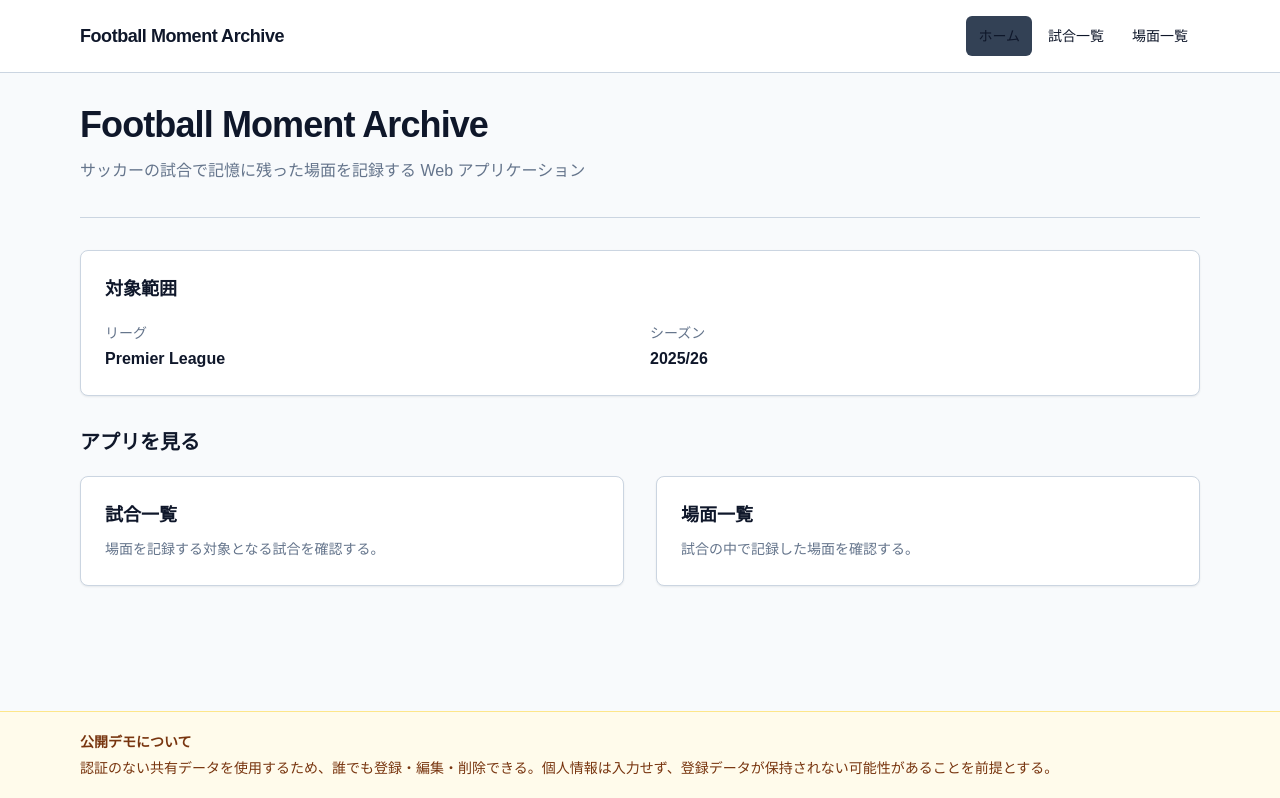
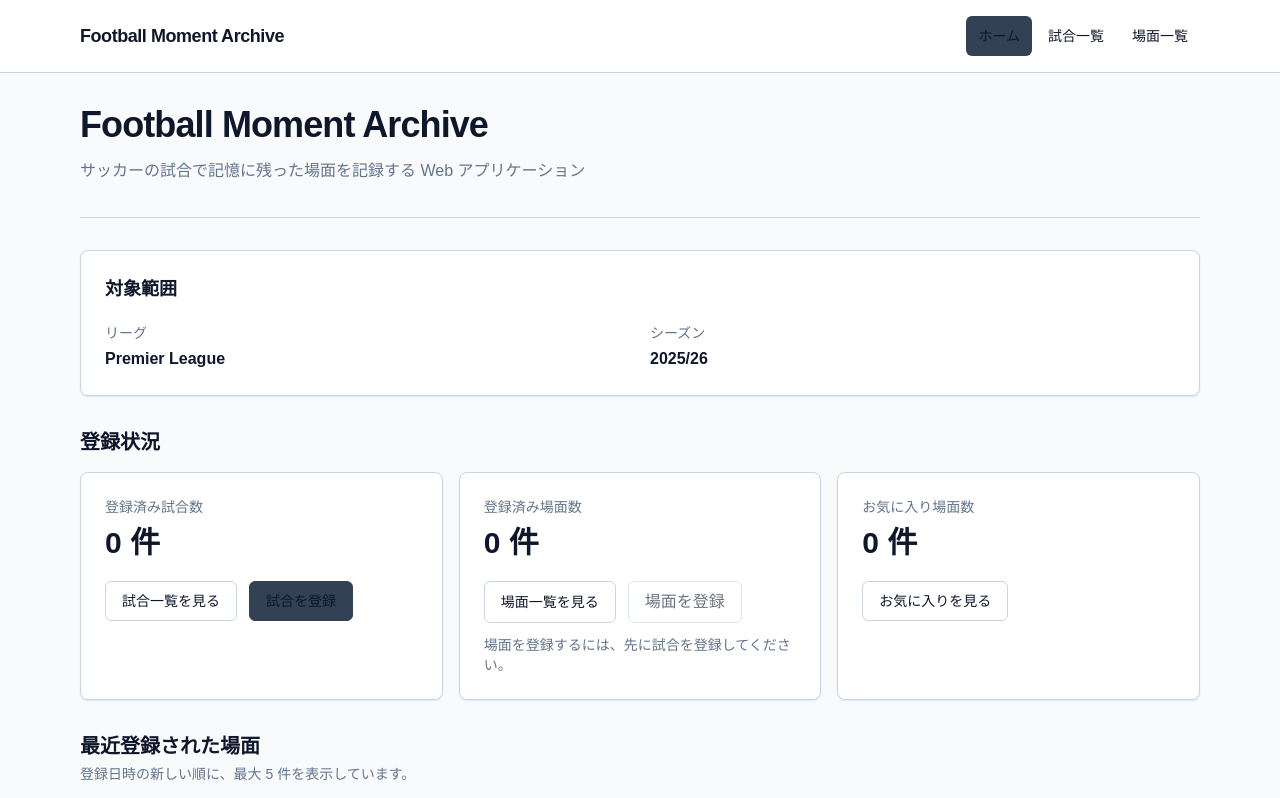
Before and after one commit to seiya-matsuoka/football-moment-archive, a Next.js app: page / in a window 1280 px wide. Shown: the top 798 px of the page. Built offline with nearby package versions, Linux system fonts and the light colour scheme; no server answers; the database is empty.

Commit message:
feat: ホームに登録状況と最近の場面を追加

```diff
--- a/src/app/page.tsx
+++ b/src/app/page.tsx
@@ -1,34 +1,38 @@
 /**
- * アプリの概要と主要画面への導線を表示するホーム画面。
+ * アプリの概要、登録状況、最近登録された場面を表示するホーム画面。
  */
 
-import Link from 'next/link';
-
+import { EmptyState } from '@/components/common/empty-state';
+import { LinkButton } from '@/components/common/link-button';
 import { PageHeader } from '@/components/common/page-header';
 import { Panel } from '@/components/common/panel';
-import { APP_DESCRIPTION, APP_NAME, TARGET_COMPETITION } from '@/lib/constants';
+import { HomeStatistics } from '@/components/home/home-statistics';
+import { MomentList } from '@/components/moments/moment-list';
+import { APP_DESCRIPTION, APP_NAME, DATA_LIMITS, TARGET_COMPETITION } from '@/lib/constants';
+import { getMatchCount } from '@/server/data-access/matches';
+import {
+  getFavoriteMomentCount,
+  getMomentCount,
+  getRecentMoments,
+} from '@/server/data-access/moments';
 
-/** ホーム画面から移動できる主要機能。 */
-const navigationCards = [
-  {
-    href: '/matches',
-    title: '試合一覧',
-    description: '場面を記録する対象となる試合を確認する。',
-  },
-  {
-    href: '/moments',
-    title: '場面一覧',
-    description: '試合の中で記録した場面を確認する。',
-  },
-] as const;
+/** DB の最新状態をリクエストごとに取得し、Build 時の DB 接続を避ける。 */
+export const dynamic = 'force-dynamic';
 
-/** アプリの目的、対象範囲、主要画面へのリンクを表示する。 */
-export default function Home() {
+/** アプリの概要、対象範囲、登録状況、最近の場面を表示する。 */
+export default async function HomePage() {
+  // 互いに依存しないホーム用の集計と一覧取得を並列で実行する。
+  const [matchCount, momentCount, favoriteMomentCount, recentMoments] = await Promise.all([
+    getMatchCount(),
+    getMomentCount(),
+    getFavoriteMomentCount(),
+    getRecentMoments(),
+  ]);
+
   return (
     <div className="space-y-section">
       <PageHeader title={APP_NAME} description={APP_DESCRIPTION} />
 
-      {/* 対象リーグとシーズンを、固定値から表示する。 */}
       <section aria-labelledby="target-competition-title">
         <Panel>
           <h2 id="target-competition-title" className="text-text text-lg font-semibold">
@@ -53,24 +57,50 @@ export default function Home() {
         </Panel>
       </section>
 
-      {/* 試合一覧と場面一覧の基本 Route への導線を表示する。 */}
-      <section aria-labelledby="navigation-title">
-        <h2 id="navigation-title" className="text-text text-xl font-semibold">
-          アプリを見る
-        </h2>
+      <HomeStatistics
+        matchCount={matchCount}
+        momentCount={momentCount}
+        favoriteMomentCount={favoriteMomentCount}
+      />
 
-        <div className="gap-section mt-5 grid sm:grid-cols-2">
-          {navigationCards.map((card) => (
-            <Link
-              key={card.href}
-              href={card.href}
-              className="rounded-panel border-border bg-surface p-panel shadow-panel hover:border-border-strong focus-visible:outline-focus border transition focus-visible:outline-2 focus-visible:outline-offset-2"
-            >
-              <h3 className="text-text text-lg font-semibold">{card.title}</h3>
-              <p className="text-muted mt-2 text-sm leading-6">{card.description}</p>
-            </Link>
-          ))}
+      <section aria-labelledby="recent-moments-title">
+        <div className="mb-4">
+          <h2 id="recent-moments-title" className="text-text text-xl font-semibold">
+            最近登録された場面
+          </h2>
+          <p className="text-muted mt-1 text-sm">
+            登録日時の新しい順に、最大 5 件を表示しています。
+          </p>
         </div>
+
+        {recentMoments.length > 0 ? (
+          <MomentList moments={recentMoments} itemHeadingLevel={3} />
+        ) : matchCount === 0 ? (
+          <EmptyState
+            message="まだ試合と場面が登録されていません。最初に場面を記録する対象の試合を登録してください。"
+            actions={
+              <LinkButton href="/matches/new" variant="primary">
+                最初の試合を登録
+              </LinkButton>
+            }
+          />
+        ) : (
+          <EmptyState
+            message="まだ場面が登録されていません。登録済みの試合を選び、記憶に残った場面を登録してください。"
+            actions={
+              <>
+                {matchCount < DATA_LIMITS.matches ? (
+                  <LinkButton href="/matches/new">試合を登録</LinkButton>
+                ) : (
+                  <LinkButton href="/matches">試合一覧を見る</LinkButton>
+                )}
+                <LinkButton href="/moments/new" variant="primary">
+                  最初の場面を登録
+                </LinkButton>
+              </>
+            }
+          />
+        )}
       </section>
     </div>
   );
--- /dev/null
+++ b/src/components/home/home-statistics.tsx
@@ -0,0 +1,97 @@
+/**
+ * ホーム画面で、登録件数と主要画面への導線を表示するコンポーネント。
+ */
+
+import { Button } from '@/components/common/button';
+import { LinkButton } from '@/components/common/link-button';
+import { Panel } from '@/components/common/panel';
+import { DATA_LIMITS } from '@/lib/constants';
+
+type HomeStatisticsProps = {
+  /** 登録済みの試合総数。 */
+  matchCount: number;
+  /** 登録済みの場面総数。 */
+  momentCount: number;
+  /** お気に入りとして登録されている場面総数。 */
+  favoriteMomentCount: number;
+};
+
+/**
+ * 件数の意味に対応する一覧・登録導線をまとめ、登録上限や前提条件も案内する。
+ */
+export function HomeStatistics({
+  matchCount,
+  momentCount,
+  favoriteMomentCount,
+}: HomeStatisticsProps) {
+  const hasReachedMatchLimit = matchCount >= DATA_LIMITS.matches;
+  const hasReachedMomentLimit = momentCount >= DATA_LIMITS.moments;
+  const canCreateMoment = matchCount > 0 && !hasReachedMomentLimit;
+
+  return (
+    <section aria-labelledby="registration-status-title">
+      <h2 id="registration-status-title" className="text-text text-xl font-semibold">
+        登録状況
+      </h2>
+
+      <div className="mt-4 grid gap-4 lg:grid-cols-3">
+        <Panel>
+          <p className="text-muted text-sm font-medium">登録済み試合数</p>
+          <p className="text-text mt-2 text-3xl font-bold">{matchCount} 件</p>
+
+          <div className="mt-5 flex flex-wrap gap-3">
+            <LinkButton href="/matches">試合一覧を見る</LinkButton>
+            {hasReachedMatchLimit ? (
+              <Button disabled>試合を登録</Button>
+            ) : (
+              <LinkButton href="/matches/new" variant="primary">
+                試合を登録
+              </LinkButton>
+            )}
+          </div>
+
+          {hasReachedMatchLimit ? (
+            <p className="text-muted mt-3 text-sm leading-5">
+              最大 {DATA_LIMITS.matches} 件に到達しています。
+            </p>
+          ) : null}
+        </Panel>
+
+        <Panel>
+          <p className="text-muted text-sm font-medium">登録済み場面数</p>
+          <p className="text-text mt-2 text-3xl font-bold">{momentCount} 件</p>
+
+          <div className="mt-5 flex flex-wrap gap-3">
+            <LinkButton href="/moments">場面一覧を見る</LinkButton>
+            {canCreateMoment ? (
+              <LinkButton href="/moments/new" variant="primary">
+                場面を登録
+              </LinkButton>
+            ) : (
+              <Button disabled>場面を登録</Button>
+            )}
+          </div>
+
+          {matchCount === 0 ? (
+            <p className="text-muted mt-3 text-sm leading-5">
+              場面を登録するには、先に試合を登録してください。
+            </p>
+          ) : hasReachedMomentLimit ? (
+            <p className="text-muted mt-3 text-sm leading-5">
+              最大 {DATA_LIMITS.moments} 件に到達しています。
+            </p>
+          ) : null}
+        </Panel>
+
+        <Panel>
+          <p className="text-muted text-sm font-medium">お気に入り場面数</p>
+          <p className="text-text mt-2 text-3xl font-bold">{favoriteMomentCount} 件</p>
+
+          <div className="mt-5">
+            <LinkButton href="/moments?favorite=true">お気に入りを見る</LinkButton>
+          </div>
+        </Panel>
+      </div>
+    </section>
+  );
+}
```
